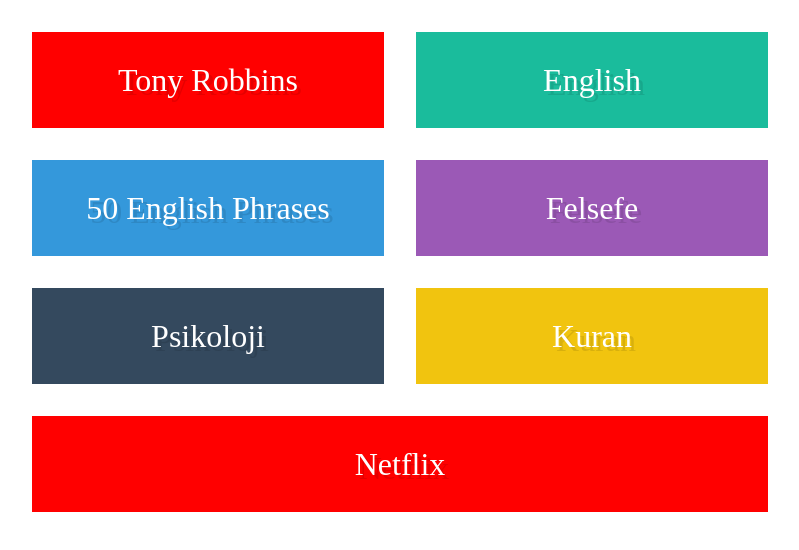
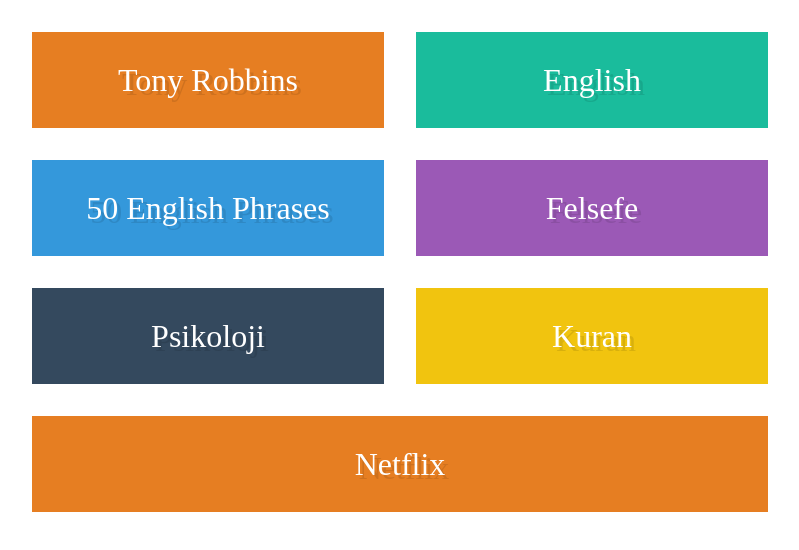
Before and after one commit to ouksal/repo-dispatch-test, a website: page target/index.html in a window 1280 px wide. Shown: the whole page, without its empty margins (240-1039 px from the left). Drawn offline with Linux system fonts and the light colour scheme.

Commit message:
changed css color

```diff
--- a/target/index.html
+++ b/target/index.html
@@ -49,7 +49,7 @@
         background: #f1c40f;
       }
       .box6 {
-        background: red; /*  #e67e22; */
+        background: #e67e22;
       }
       .box7 {
         background: #e74c3c;
```
